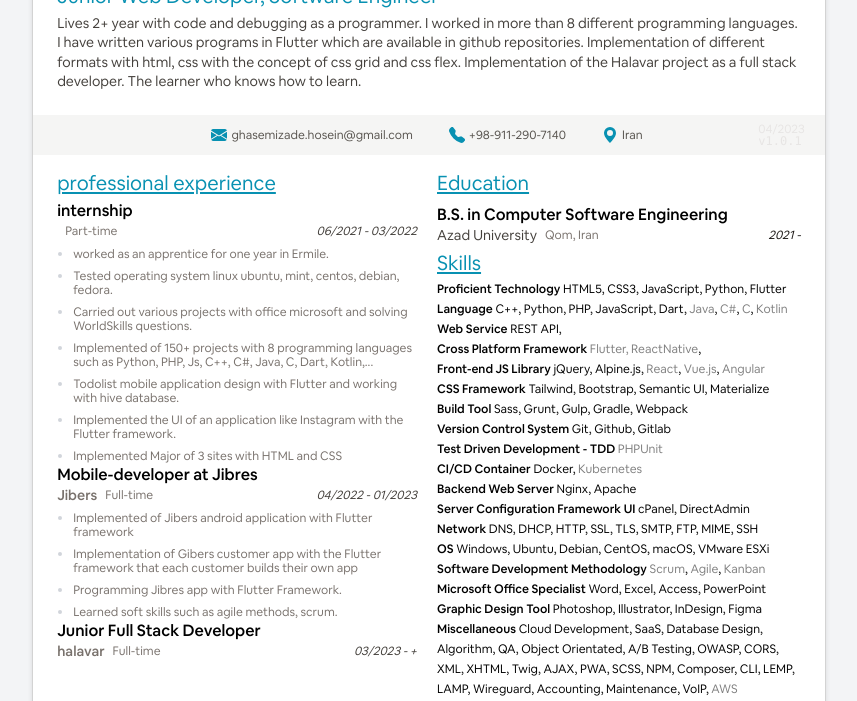
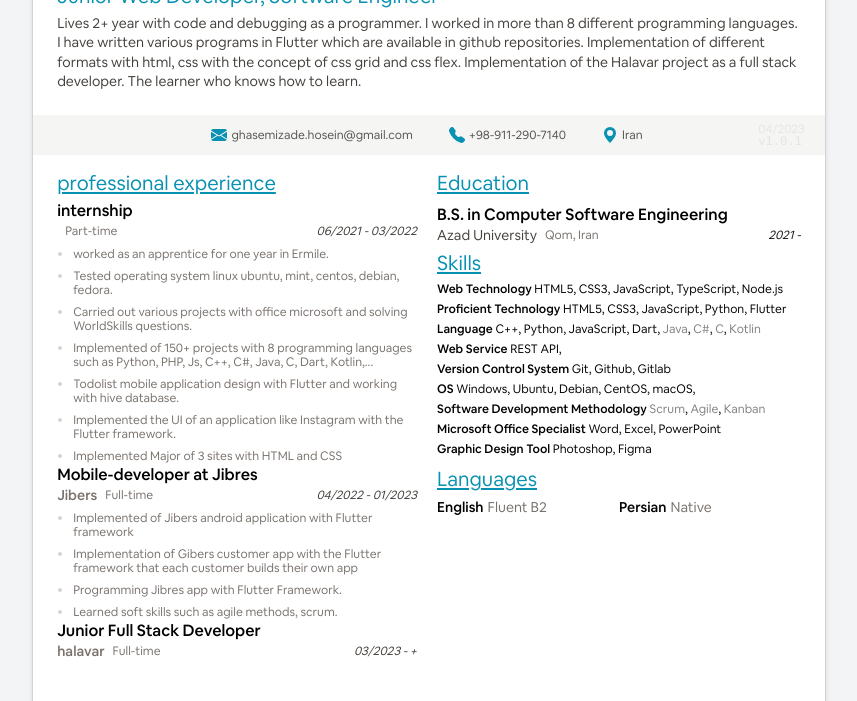
Before and after one commit to ghasemizade/ov_resume, a website: page index.html in a window 1280 px wide. Shown: the part 99-800 px from the top of the page, without its empty margins (211-1068 px from the left). Drawn offline with Linux system fonts and the light colour scheme.

Commit message:
update resume

```diff
--- a/index.html
+++ b/index.html
@@ -349,6 +349,15 @@
           <h2 class="text-cyan-600 text-xl leading-6 mb-1 underline underline-offset-2">Skills</h2>
 
           <section class="leading-5 text-xs" itemscope itemtype="https://schema.org/ListItem">
+            <h3 class="font-light inline-block">Web Technology</h3>
+            <span itemprop="name">HTML5</span>,
+            <span itemprop="name">CSS3</span>,
+            <span itemprop="name">JavaScript</span>,
+            <span itemprop="name">TypeScript</span>,
+            <span itemprop="name">Node.js</span>
+          </section>
+
+          <section class="leading-5 text-xs" itemscope itemtype="https://schema.org/ListItem">
             <h3 class="font-light inline-block">Proficient Technology</h3>
             <span itemprop="name">HTML5</span>,
             <span itemprop="name">CSS3</span>,
@@ -361,7 +370,7 @@
             <h3 class="font-light inline-block">Language</h3>
             <span itemprop="name">C++</span>,
             <span itemprop="name">Python</span>,
-            <span itemprop="name">PHP</span>,
+            <!-- <span itemprop="name">PHP</span>, -->
             <span itemprop="name">JavaScript</span>,
             <span itemprop="name">Dart</span>,
             <span itemprop="name" class="opacity-50">Java</span>,
@@ -393,20 +402,20 @@
           </section>
 
           <section class="leading-5 text-xs" itemscope itemtype="https://schema.org/ListItem">
-            <h3 class="font-light inline-block">Cross Platform Framework</h3>
-            <span itemprop="name" class="opacity-50">Flutter, ReactNative</span>,
+            <!-- <h3 class="font-light inline-block">Cross Platform Framework</h3>
+            <span itemprop="name" class="opacity-50">Flutter, ReactNative</span>, -->
           </section>
 
           <section class="leading-5 text-xs" itemscope itemtype="https://schema.org/ListItem">
-            <h3 class="font-light inline-block">Front-end JS Library</h3>
-            <span itemprop="name">jQuery</span>,
-            <span itemprop="name">Alpine.js</span>,
-            <span itemprop="name" class="opacity-50">React</span>,
-            <span itemprop="name" class="opacity-50">Vue.js</span>,
-            <span itemprop="name" class="opacity-50">Angular</span>
+            <!-- <h3 class="font-light inline-block">Front-end JS Library</h3> -->
+            <!-- <span itemprop="name">jQuery</span>, -->
+            <!-- <span itemprop="name">Alpine.js</span>, -->
+            <!-- <span itemprop="name" class="opacity-50">React</span>, -->
+            <!-- <span itemprop="name" class="opacity-50">Vue.js</span>, -->
+            <!-- <span itemprop="name" class="opacity-50">Angular</span> -->
           </section>
 
-          <section class="leading-5 text-xs" itemscope itemtype="https://schema.org/ListItem">
+          <!-- <section class="leading-5 text-xs" itemscope itemtype="https://schema.org/ListItem">
             <h3 class="font-light inline-block">CSS Framework</h3>
             <span itemprop="name">Tailwind</span>,
             <span itemprop="name">Bootstrap</span>,
@@ -421,7 +430,7 @@
             <span itemprop="name">Gulp</span>,
             <span itemprop="name">Gradle</span>,
             <span itemprop="name">Webpack</span>
-          </section>
+          </section> -->
 
 
           <section class="leading-5 text-xs" itemscope itemtype="https://schema.org/ListItem">
@@ -431,30 +440,30 @@
             <span itemprop="name">Gitlab</span>
           </section>
 
-          <section class="leading-5 text-xs" itemscope itemtype="https://schema.org/ListItem">
+          <!-- <section class="leading-5 text-xs" itemscope itemtype="https://schema.org/ListItem">
             <h3 class="font-light inline-block">Test Driven Development - TDD</h3>
             <span itemprop="name" class="opacity-50">PHPUnit</span>
-          </section>
+          </section> -->
 
-          <section class="leading-5 text-xs" itemscope itemtype="https://schema.org/ListItem">
+          <!-- <section class="leading-5 text-xs" itemscope itemtype="https://schema.org/ListItem">
             <h3 class="font-light inline-block">CI/CD Container</h3>
             <span itemprop="name">Docker</span>,
             <span itemprop="name" class="opacity-50">Kubernetes</span>
-          </section>
+          </section> -->
 
-          <section class="leading-5 text-xs" itemscope itemtype="https://schema.org/ListItem">
+          <!-- <section class="leading-5 text-xs" itemscope itemtype="https://schema.org/ListItem">
             <h3 class="font-light inline-block">Backend Web Server</h3>
             <span itemprop="name">Nginx</span>,
             <span itemprop="name">Apache</span>
-          </section>
+          </section> -->
 
-          <section class="leading-5 text-xs" itemscope itemtype="https://schema.org/ListItem">
+          <!-- <section class="leading-5 text-xs" itemscope itemtype="https://schema.org/ListItem">
             <h3 class="font-light inline-block">Server Configuration Framework UI</h3>
             <span itemprop="name">cPanel</span>,
             <span itemprop="name">DirectAdmin</span>
-          </section>
+          </section> -->
 
-          <section class="leading-5 text-xs" itemscope itemtype="https://schema.org/ListItem">
+          <!-- <section class="leading-5 text-xs" itemscope itemtype="https://schema.org/ListItem">
             <h3 class="font-light inline-block">Network</h3>
             <span itemprop="name">DNS</span>,
             <span itemprop="name">DHCP</span>,
@@ -465,7 +474,7 @@
             <span itemprop="name">FTP</span>,
             <span itemprop="name">MIME</span>,
             <span itemprop="name">SSH</span>
-          </section>
+          </section> -->
 
           <section class="leading-5 text-xs" itemscope itemtype="https://schema.org/ListItem">
             <h3 class="font-light inline-block">OS</h3>
@@ -474,7 +483,7 @@
             <span itemprop="name">Debian</span>,
             <span itemprop="name">CentOS</span>,
             <span itemprop="name">macOS</span>,
-            <span itemprop="name">VMware ESXi</span>
+            <!-- <span itemprop="name">VMware ESXi</span> -->
           </section>
 
           <section class="leading-5 text-xs" itemscope itemtype="https://schema.org/ListItem">
@@ -488,19 +497,19 @@
             <h3 class="font-light inline-block">Microsoft Office Specialist</h3>
             <span itemprop="name">Word</span>,
             <span itemprop="name">Excel</span>,
-            <span itemprop="name">Access</span>,
+            <!-- <span itemprop="name">Access</span>, -->
             <span itemprop="name">PowerPoint</span>
           </section>
 
           <section class="leading-5 text-xs" itemscope itemtype="https://schema.org/ListItem">
             <h3 class="font-light inline-block">Graphic Design Tool</h3>
             <span itemprop="name">Photoshop</span>,
-            <span itemprop="name">Illustrator</span>,
-            <span itemprop="name">InDesign</span>,
+            <!-- <span itemprop="name">Illustrator</span>, -->
+            <!-- <span itemprop="name">InDesign</span>, -->
             <span itemprop="name">Figma</span>
           </section>
 
-          <section class="leading-5 text-xs" itemscope itemtype="https://schema.org/ListItem">
+          <!-- <section class="leading-5 text-xs" itemscope itemtype="https://schema.org/ListItem">
             <h3 class="font-light inline-block">Miscellaneous</h3>
             <span itemprop="name">Cloud Development</span>,
             <span itemprop="name">SaaS</span>,
@@ -522,14 +531,14 @@
             <span itemprop="name">CLI</span>,
             <span itemprop="name">LEMP</span>,
             <span itemprop="name">LAMP</span>,
-            <!-- <span itemprop="name">HPE iLO</span>, -->
-            <!-- <span itemprop="name">pfSense Firewall</span>, -->
+            <span itemprop="name">HPE iLO</span>,
+            <span itemprop="name">pfSense Firewall</span>,
             <span itemprop="name">Wireguard</span>,
             <span itemprop="name">Accounting</span>,
             <span itemprop="name">Maintenance</span>,
             <span itemprop="name">VoIP</span>,
             <span itemprop="name" class="opacity-50">AWS</span>
-          </section>
+          </section> -->
 
         </article>
 
```
